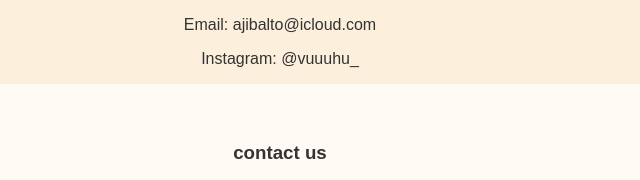
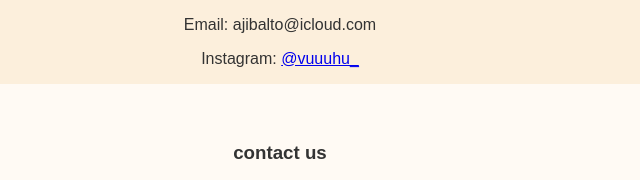
Before and after one commit to Miyuki610/Ajis-food-home-page, a plain HTML site: page index.html in a window 1280 px wide. Shown: the part 1192-1372 px from the top of the page, 360-1000 px from the left. Drawn offline with Linux system fonts and the light colour scheme.

Commit message:
Update index.html

```diff
--- a/index.html
+++ b/index.html
@@ -47,7 +47,7 @@
 <footer class="contact" id="contact">
   <h3>contacts</h3>
   <p>Email: ajibalto@icloud.com</p>
-  <p>Instagram: @vuuuhu_</p>
+  <p>Instagram: <a href="https://instagram.com/vuuuhu_" target="_blank">@vuuuhu_</a></p>
 <div class="contact-form">
   <h3>contact us</h3>
   <form>
```
